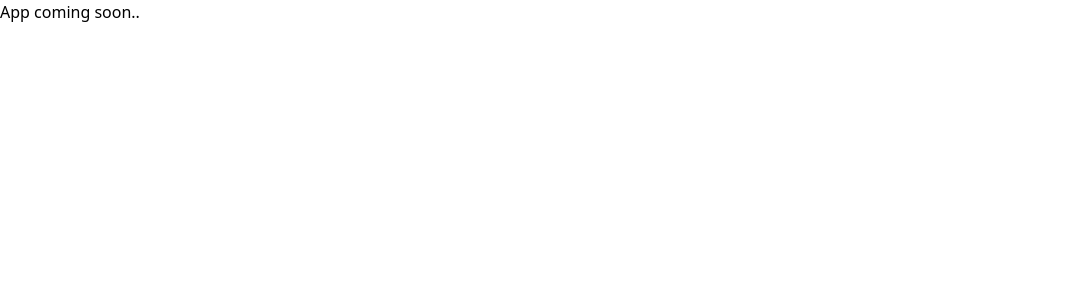
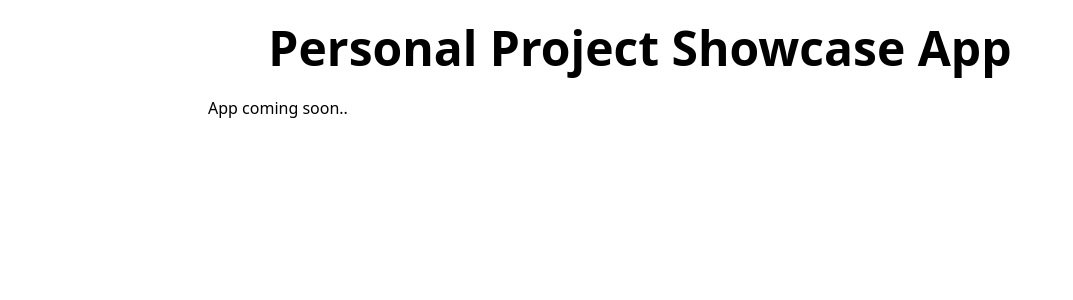
Before and after one commit to pjperfect/portfolio-platform, a React (Vite) app: page / in a window 1280 px wide. Shown: the top 300 px of the page, without its empty margins (0-1073 px from the left). Built offline with nearby package versions, Linux system fonts and the light colour scheme.

Commit message:
Add Header component

```diff
--- a/src/App.jsx
+++ b/src/App.jsx
@@ -1,7 +1,10 @@
+import Header from './components/Header';
+
 export default function App() {
   return (
-    <>
+    <div className="max-w-4xl mx-auto px-4">
+      <Header />
       <h1>App coming soon..</h1>
-    </>
+    </div>
   );
 }
--- /dev/null
+++ b/src/components/Header.jsx
@@ -0,0 +1,7 @@
+export default function Header() {
+  return (
+    <div className="text-center py-6">
+      <h1 className="text-4xl sm:text-5xl font-extrabold">Personal Project Showcase App</h1>
+    </div>
+  );
+}
```
